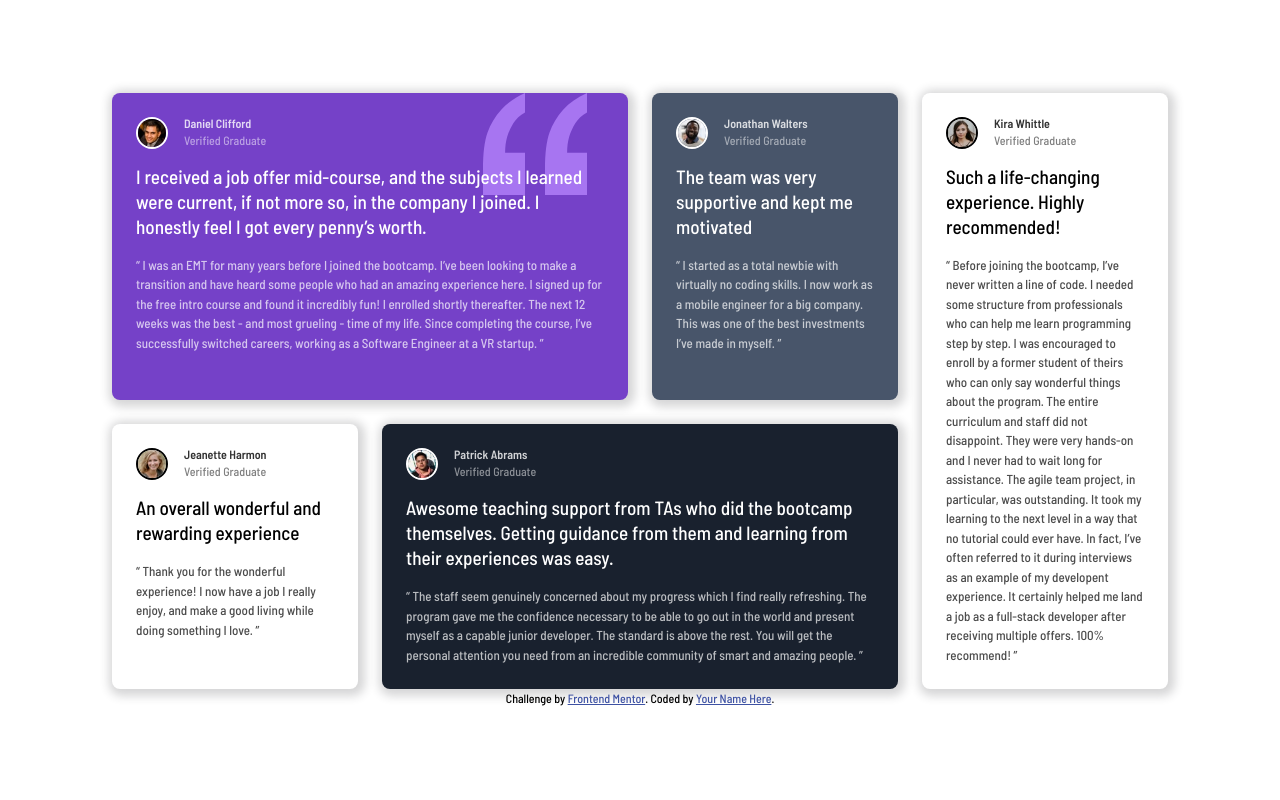
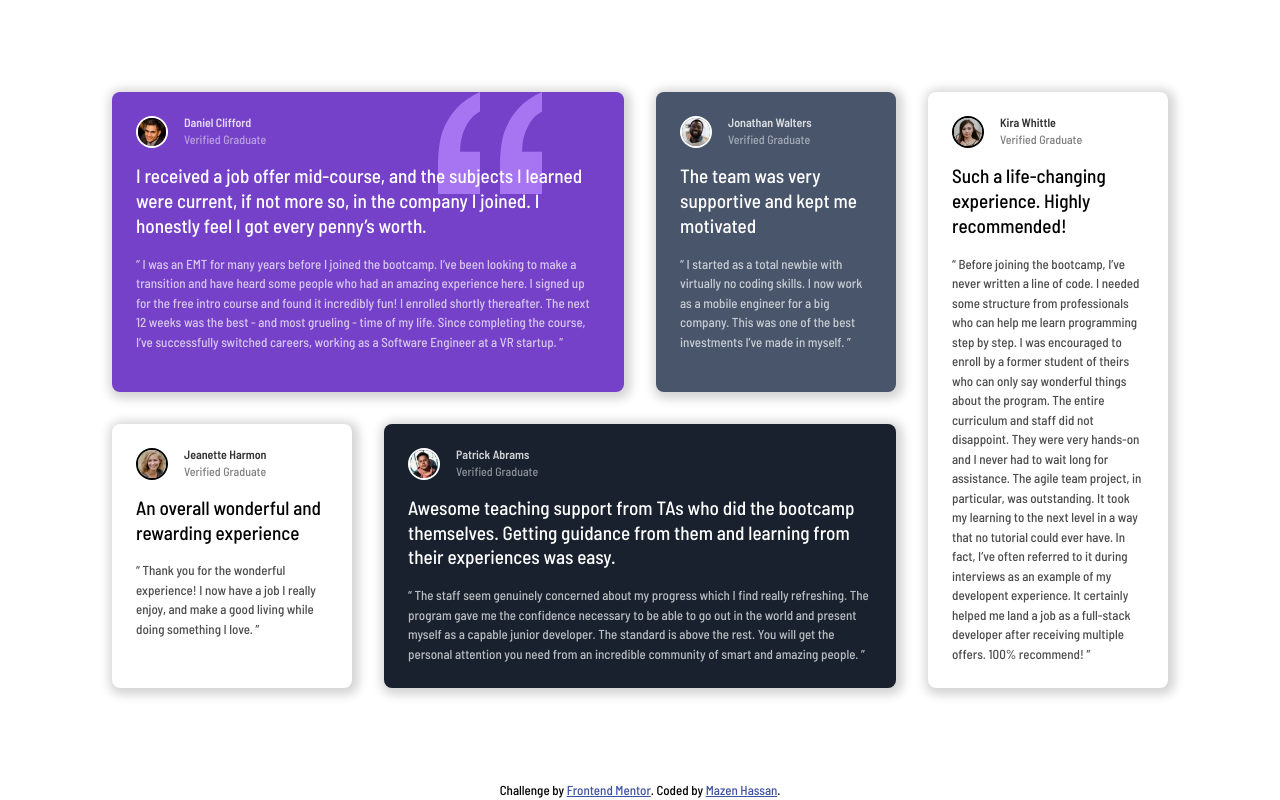
Before and after one commit to Mazz100/Testimonial-Grid-Section, a plain HTML site: page index.html in a window 1280 px wide. Drawn offline with Linux system fonts and the light colour scheme.

Commit message:
Final Tweaks Update

```diff
--- a/Styles/style.scss
+++ b/Styles/style.scss
@@ -20,6 +20,9 @@ body {
 
 .container {
     max-width: 21rem;
+
+    @include Flex(column);
+    flex: 1;
 }
 
 img {
@@ -39,7 +42,7 @@ img {
 
     //Border attributes
     box-shadow: 2px 2px 10px 5px hsla(220, 6%, 21%, 0.2);
-    border-radius: 8px
+    border-radius: 8px;
 }
 
 .card-main {
@@ -109,7 +112,6 @@ figcaption {
 .card3 {
     background-color: $jeanette-kira-card-color;
     color: black;
-
 }
 
 .card4 {
@@ -126,13 +128,15 @@ figcaption {
     display: grid;
     grid-template-columns: repeat($columns, 1fr);
     grid-template-rows: repeat($rows, 1fr);
-    gap: 1.5rem;
+    gap: 2rem;
+
 }
 
 //media query for Desktop view
 @media (min-width: 50rem) {
     main {
         @include Grid(4, 1);
+
     }
 
     .container {
@@ -144,7 +148,8 @@ figcaption {
     }
 
     .card1 {
-        grid-area: 1/1/2/3
+        grid-area: 1/1/2/3;
+        background-position: top right 20%;
     }
 
     .card2 {
--- a/index.html
+++ b/index.html
@@ -24,7 +24,7 @@
     }
 
     .attribution {
-      font-size: 0.75rem;
+      font-size: 0.8125rem;
       text-align: center;
       color: black;
     }
@@ -134,7 +134,7 @@
 
   <footer class="attribution">
     Challenge by <a href="https://www.frontendmentor.io?ref=challenge" target="_blank">Frontend Mentor</a>.
-    Coded by <a href="#">Your Name Here</a>.
+    Coded by <a href="https://github.com/Mazz100">Mazen Hassan</a>.
   </footer>
 </body>
 
```
Also changed, not shown: Styles/style.css, 1 other file.
